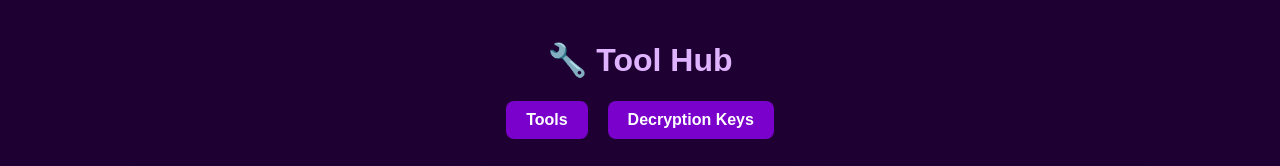
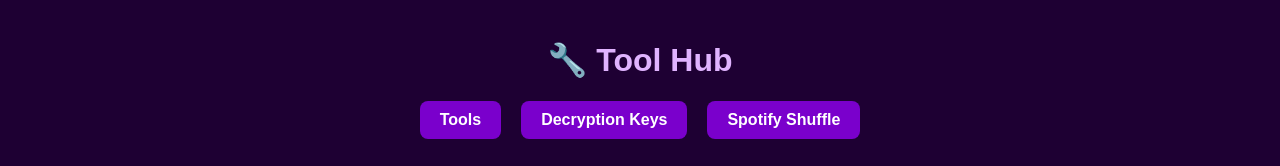
Before and after one commit to Ropzx/lock, a plain HTML site: page templates/index.html in a window 1280 px wide. Shown: the top 166 px of the page. Drawn offline with Linux system fonts and the light colour scheme.

Commit message:
Update index.html

```diff
--- a/templates/index.html
+++ b/templates/index.html
@@ -127,6 +127,7 @@
   <div class="top-buttons">
     <button onclick="showTools()">Tools</button>
     <button onclick="showDecryption()">Decryption Keys</button>
+    <button onclick="window.location.href='https://spotifyx-naje.onrender.com/'">Spotify Shuffle</button>
   </div>
 
   <!-- Tool Section -->
```
